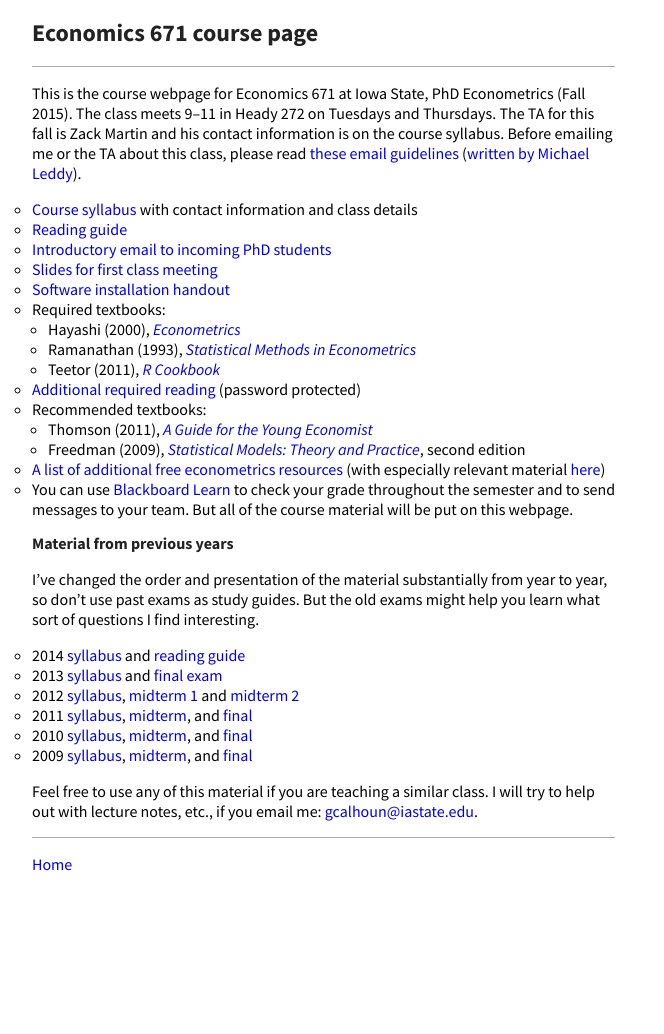
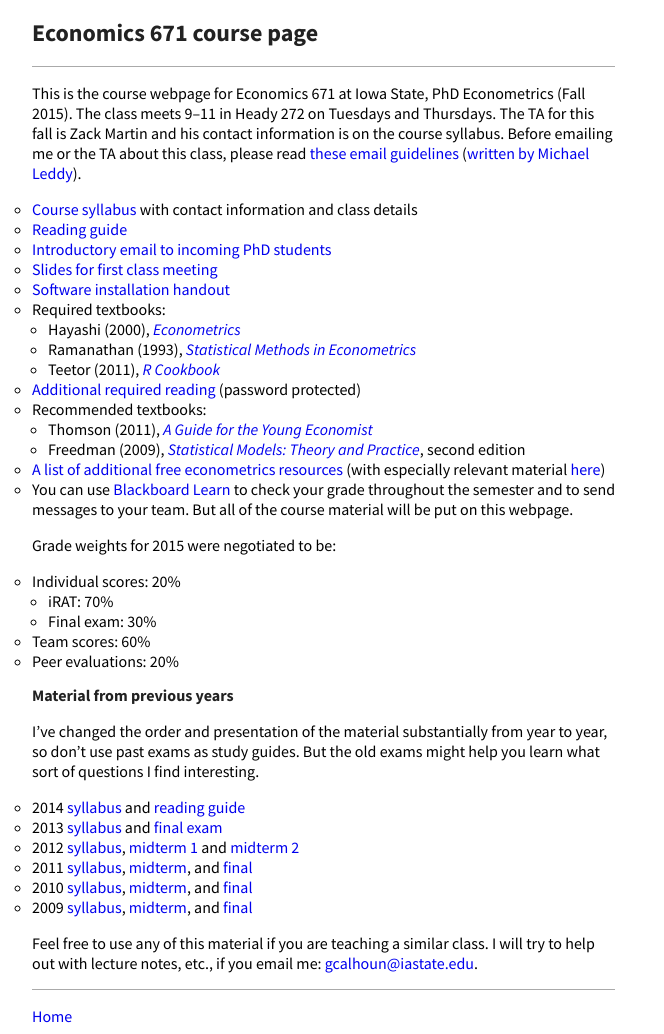
Before and after one commit to mmkuang/grayclhn.github.io, a Jekyll site: the page built from 671/index.md, in a window 1280 px wide. Shown: the whole page, without its empty margins (0-664 px from the left). Built offline with Jekyll 4.4.1, drawn with Linux system fonts in a browser that asks for light colours; Markdown is read by kramdown in place of the engine named in the settings; before the commit the page ends 900 px from its top, so only the background shows below that.

Commit message:
Add grade weights to 671 homepage

```diff
--- a/671/index.md
+++ b/671/index.md
@@ -30,6 +30,14 @@
   semester and to send messages to your team. But all of the course
   material will be put on this webpage.
 
+Grade weights for 2015 were negotiated to be:
+
+* Individual scores: 20%
+  * iRAT: 70%
+  * Final exam: 30%
+* Team scores: 60%
+* Peer evaluations: 20%
+
 [Blackboard Learn]: https://bb.its.iastate.edu
 [leddy]: http://mleddy.blogspot.com/2005/01/how-to-e-mail-professor.html
 
```
